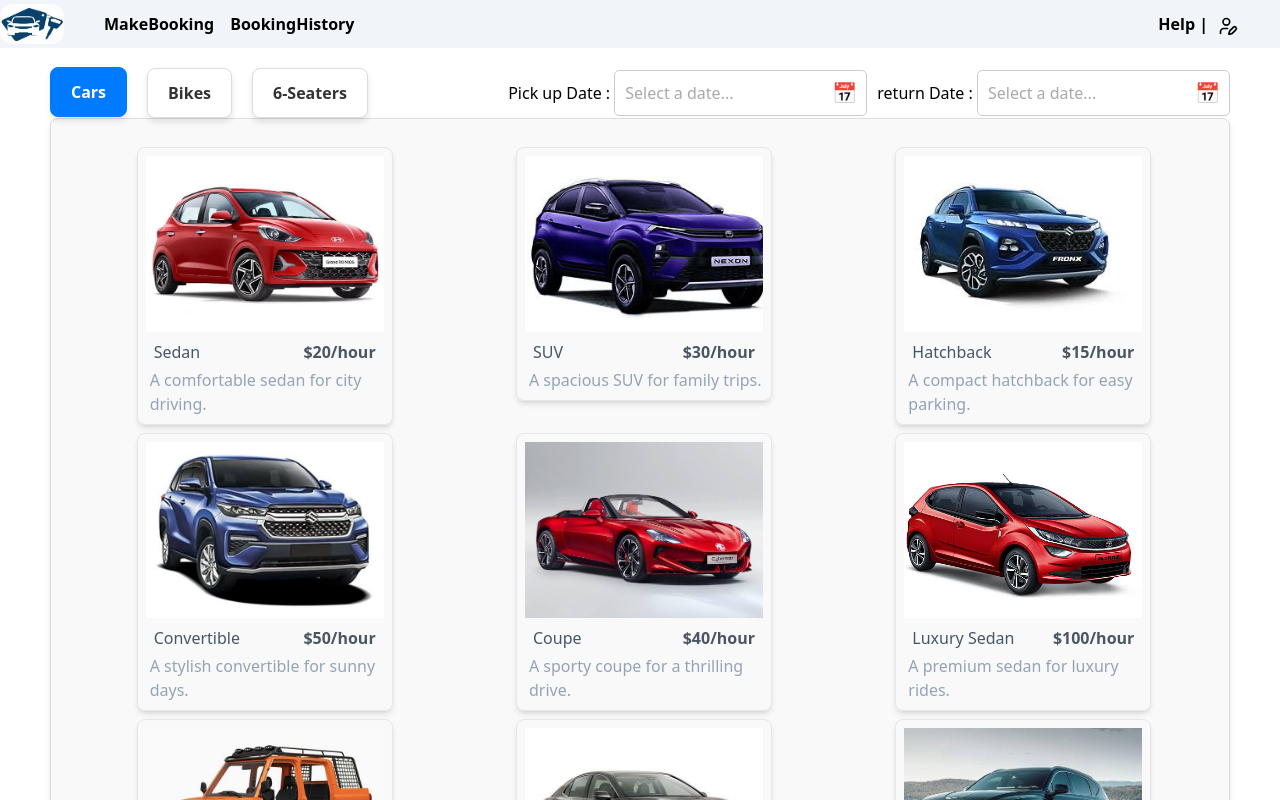
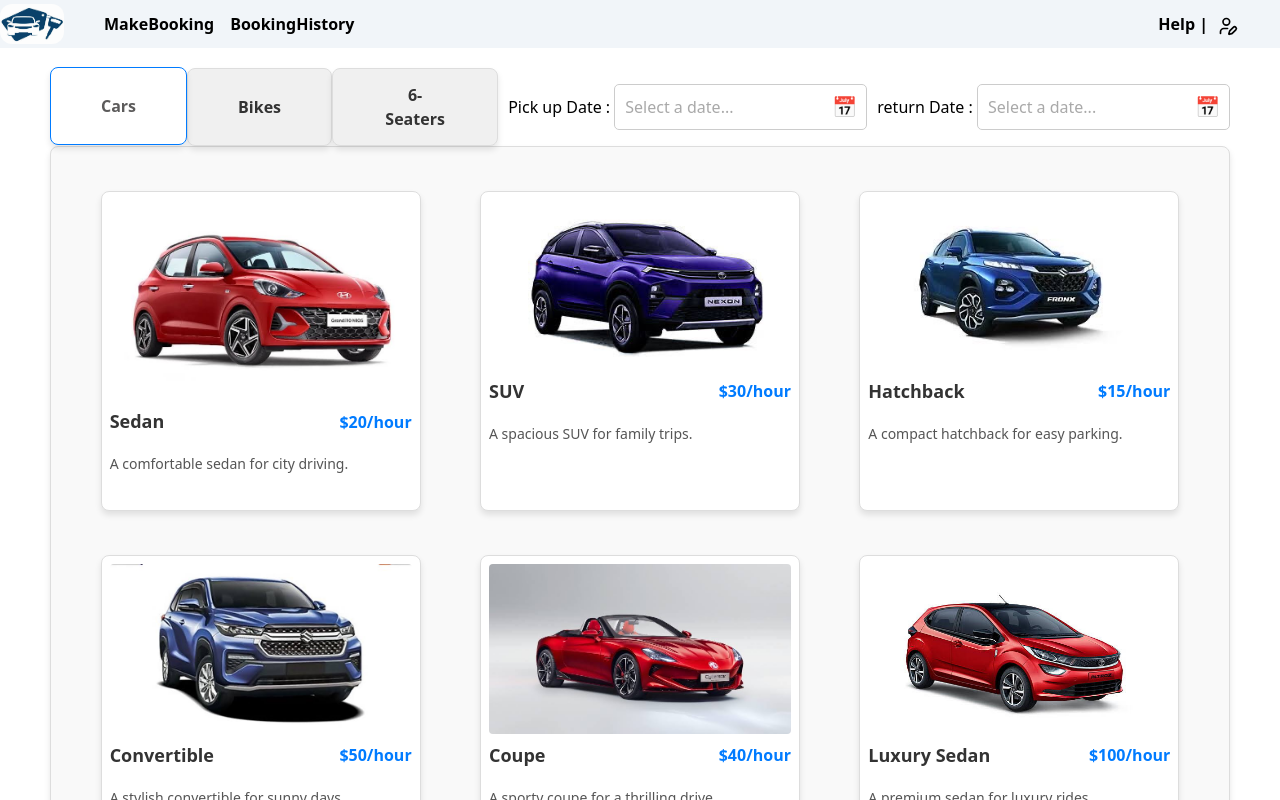
Before and after one commit to prakashCapg/Vehical_Rental_App, a React (Create React App) app: page /user/vehicle-booking in a window 1280 px wide. Shown: the top 800 px of the page. Built offline with nearby package versions, Linux system fonts and the light colour scheme.

Commit message:
updated cardwrapper and tabs and vehiclelist

```diff
--- /dev/null
+++ b/src/components/Card2/index.css
@@ -0,0 +1,71 @@
+/* Container for the card */
+.card-container {
+  display: flex;
+  justify-content: center;
+  margin-top: 20px;
+}
+
+/* Main card styling */
+.card {
+  border: 4px solid #0355fa; /* gray-200 border */
+  border-radius: 4px; /* Smaller rounded corners to make it more box-like */
+  box-shadow: 0 2px 4px rgba(0, 0, 0, 0.1); /* Subtle shadow to make it boxy */
+  width: 20rem; /* Fixed width for the card */
+  height: 20rem; /* Fixed height for the card */
+  transition: transform 0.3s ease-in-out, border-color 0.3s ease-in-out;
+  margin-left: 0.25rem; /* Reduced spacing between cards */
+  margin-right: 0.25rem; /* Reduced spacing between cards */
+  margin-top: 0.25rem; /* Reduced top margin */
+  padding: 0.5rem;
+  background-color: white;
+  display: flex;
+  flex-direction: column;
+  justify-content: space-between; /* Space out content evenly */
+}
+
+.card:hover {
+  transform: scale(1.03); /* Slightly grows on hover */
+  border-color: #9ca3af; /* gray-400 on hover */
+}
+
+/* Image styling */
+.card-image {
+  width: 100%;
+  height: 12rem; /* Fixed height for image */
+  object-fit: cover;
+  border-radius: 4px; /* Matches the card's smaller border radius */
+}
+
+/* Header styling for title and price */
+.card-header {
+  display: flex;
+  justify-content: space-between;
+  align-items: center;
+  padding: 0.5rem 0;
+}
+
+/* Title styling */
+.card-title {
+  color: #475569; /* slate-600 */
+  font-size: 1.125rem;
+  font-weight: 600;
+  text-align: left;
+  flex: 1;
+}
+
+/* Price styling */
+.card-price {
+  color: #4b5563; /* gray-600 */
+  font-weight: 600;
+  text-align: right;
+  flex-shrink: 0;
+}
+
+/* Description styling */
+.card-description {
+  color: #94a3b8; /* slate-400 */
+  font-size: 0.875rem;
+  text-align: left;
+  margin-top: 0.5rem;
+  flex-grow: 1;
+}
--- a/src/components/Card2/index.js
+++ b/src/components/Card2/index.js
@@ -1,24 +1,18 @@
 import React from "react";
+import "./index.css";
 
-const Card2 = ({ image, title, price, description, features, onClick }) => {
+const Card2 = ({ image, title, price, description, onClick }) => {
   return (
-    <div>
+    <div className="card-container">
       <center>
-        <div className="border border-gray-200 rounded-lg shadow-md overflow-hidden w-64  ml-2  mt-2 hover:border-gray-400">
-          <img
-            src={image}
-            alt=""
-            className="w-64 h-48 object-cover p-2"
-            onClick={onClick}
-          />
-          <div className="px-4  flex flex-row justify-between">
-            <h2 className=" text-slate-600 mb-1 text-center">{title}</h2>
-            <p className="text-gray-600 font-semibold  text-center ">
-              ${price}/hour
-            </p>
+        <div className="card">
+          <img src={image} alt="" className="card-image" onClick={onClick} />
+          <div className="card-header">
+            <h2 className="card-title">{title}</h2>
+            <p className="card-price">${price}/hour</p>
           </div>
-          <div className="text-start ml-3 mb-2">
-            <p className="text-slate-400 items-start">{description}</p>
+          <div className="card-description">
+            <p>{description}</p>
           </div>
         </div>
       </center>
--- a/src/components/CardWrapper/index.js
+++ b/src/components/CardWrapper/index.js
@@ -10,8 +10,10 @@ const CardWrapper = ({ cardData }) => {
   };
 
   return (
-    <div className="scrollbar scrollbar-thumb-yellow-400 scrollbar-track-sky-300 overflow-y-scroll">
-      <div className="grid grid-cols-1 sm:grid-cols-2 md:grid-cols-3 lg:grid-cols-3  w-full sm:w-auto">
+    <div
+      className="grid grid-cols-1 sm:grid-cols-2 md:grid-cols-3 lg:grid-cols-3 w-full sm:w-auto overflow-y-auto"
+      style={{ maxHeight: "80vh" }} // Adjust the maxHeight as needed
+    >
       {cardData.map((card, index) => (
         <Card2
           key={index}
@@ -20,12 +22,9 @@ const CardWrapper = ({ cardData }) => {
           price={card.price}
           description={card.description}
           features={card.features}
-            onClick={() => {
-              handlebutton(card.id);
-            }}
+          onClick={() => handlebutton(card.id)}
         />
       ))}
-      </div>
     </div>
   );
 };
--- a/src/components/Tabs/index.css
+++ b/src/components/Tabs/index.css
@@ -13,14 +13,14 @@
 
 .dynamic-tabs {
   display: flex;
-  gap: 20px;
+  gap: 0px;
   flex: 1;
 }
 
 .tab-button {
-  padding: 12px 20px;
+  padding: 14px 50px;
   border: 1px solid #ddd;
-  background: #fff;
+  background: #f0f0f0; /* Light grey background */
   cursor: pointer;
   text-align: center;
   border-radius: 8px;
@@ -32,8 +32,8 @@
 }
 
 .tab-button.active {
-  background: #007bff;
-  color: #fff;
+  background: #fff;
+  color: #5c5b5b;
   border-color: #007bff;
   font-weight: bold;
   z-index: 99;
```
Lines whose indentation alone changed are shown as unchanged.
